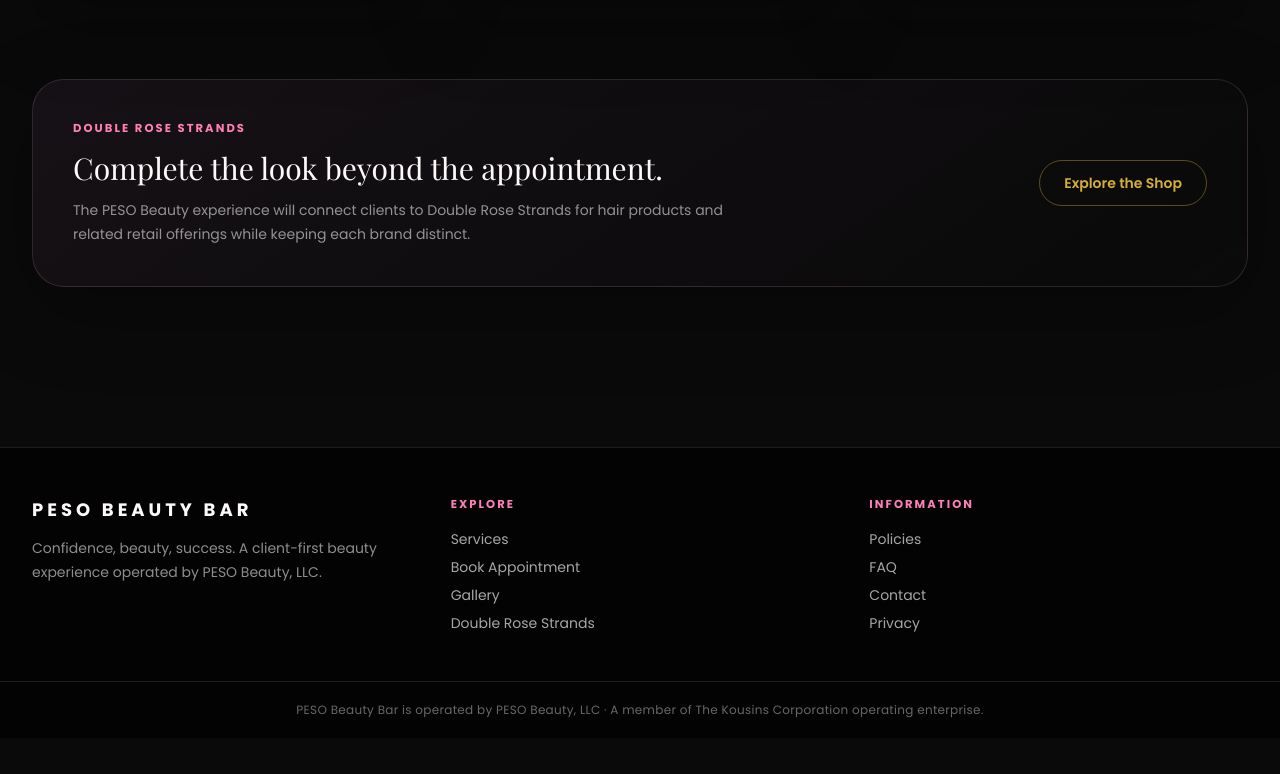
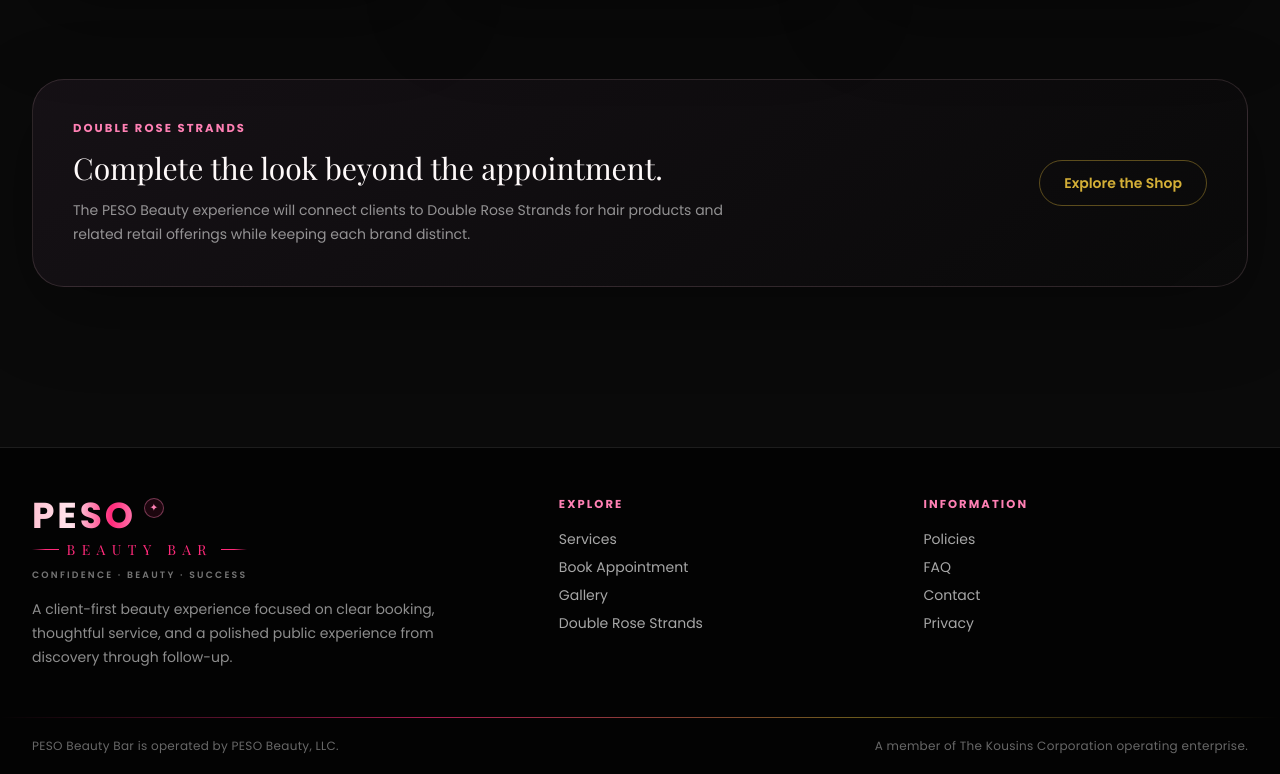
Before and after one commit to Hassan-Industries/peso-beauty-web, a Next.js app: page / in a window 1280 px wide. Shown: the part 1154-1928 px from the top of the page. Before the commit the page ends 1892 px from the top, so only its background shows below. Built offline with nearby package versions, Linux system fonts and the light colour scheme; a web font is replaced by a local one.

Commit message:
feat: apply PESO brand system to public footer

```diff
--- a/components/site/site-footer.tsx
+++ b/components/site/site-footer.tsx
@@ -1,39 +1,44 @@
 import Link from "next/link";
+
+import { PesoBrandMark } from "@/components/brand/peso-brand-mark";
 
 export function SiteFooter() {
   return (
-    <footer className="mt-20 border-t border-white/10 bg-black/70">
-      <div className="mx-auto grid max-w-7xl gap-10 px-5 py-12 md:grid-cols-3 lg:px-8">
+    <footer className="mt-20 border-t border-white/10 bg-black/75">
+      <div className="mx-auto grid max-w-7xl gap-10 px-5 py-12 md:grid-cols-[1.2fr_.8fr_.8fr] lg:px-8">
         <div>
-          <div className="text-lg font-black tracking-[0.22em]">PESO BEAUTY BAR</div>
-          <p className="mt-3 max-w-sm text-sm leading-6 text-white/55">
-            Confidence, beauty, success. A client-first beauty experience operated by PESO Beauty, LLC.
+          <PesoBrandMark showTagline />
+          <p className="mt-4 max-w-md text-sm leading-6 text-white/55">
+            A client-first beauty experience focused on clear booking, thoughtful service, and a polished public experience from discovery through follow-up.
           </p>
         </div>
 
         <div>
           <div className="peso-eyebrow">Explore</div>
           <div className="mt-4 grid gap-2 text-sm text-white/65">
-            <Link href="/services">Services</Link>
-            <Link href="/book">Book Appointment</Link>
-            <Link href="/gallery">Gallery</Link>
-            <Link href="/shop">Double Rose Strands</Link>
+            <Link href="/services" className="transition hover:text-peso-blush">Services</Link>
+            <Link href="/book" className="transition hover:text-peso-blush">Book Appointment</Link>
+            <Link href="/gallery" className="transition hover:text-peso-blush">Gallery</Link>
+            <Link href="/shop" className="transition hover:text-peso-blush">Double Rose Strands</Link>
           </div>
         </div>
 
         <div>
           <div className="peso-eyebrow">Information</div>
           <div className="mt-4 grid gap-2 text-sm text-white/65">
-            <Link href="/policies">Policies</Link>
-            <Link href="/faq">FAQ</Link>
-            <Link href="/contact">Contact</Link>
-            <Link href="/privacy">Privacy</Link>
+            <Link href="/policies" className="transition hover:text-peso-blush">Policies</Link>
+            <Link href="/faq" className="transition hover:text-peso-blush">FAQ</Link>
+            <Link href="/contact" className="transition hover:text-peso-blush">Contact</Link>
+            <Link href="/privacy" className="transition hover:text-peso-blush">Privacy</Link>
           </div>
         </div>
       </div>
 
-      <div className="border-t border-white/10 px-5 py-5 text-center text-xs tracking-wide text-white/40">
-        PESO Beauty Bar is operated by PESO Beauty, LLC · A member of The Kousins Corporation operating enterprise.
+      <div className="peso-divider mx-auto max-w-7xl" />
+
+      <div className="mx-auto flex max-w-7xl flex-col gap-2 px-5 py-5 text-center text-xs tracking-wide text-white/40 sm:flex-row sm:items-center sm:justify-between sm:text-left lg:px-8">
+        <span>PESO Beauty Bar is operated by PESO Beauty, LLC.</span>
+        <span>A member of The Kousins Corporation operating enterprise.</span>
       </div>
     </footer>
   );
```
